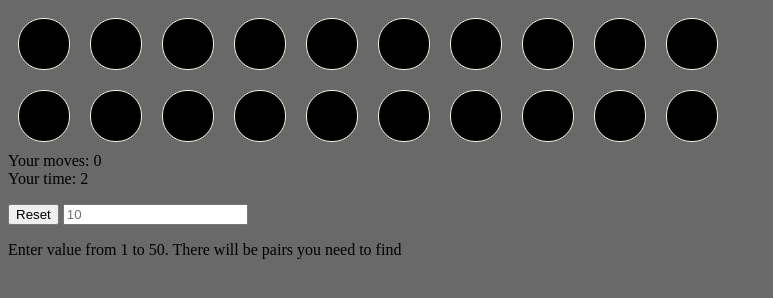
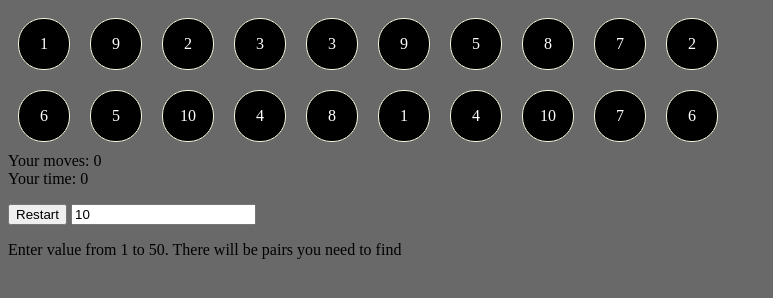
Before and after one commit to Promtis/My-place, a plain HTML site: page yes.html in a window 1280 px wide. Both pictures are taken after a click on the button "Start". Shown: the whole page, without its empty margins (0-773 px from the left). Drawn offline with Linux system fonts and the light colour scheme.

Commit message:
Making timer counting delay

```diff
--- a/script.js
+++ b/script.js
@@ -84,7 +84,8 @@ const shuffle = (array) => {
 
 
 const doReset = () => {
-    timer.start();
+    timer.stop();
+    elementTime.innerText = 0;
 
     Tokens.length = 0;
 
@@ -116,16 +117,17 @@ const doReset = () => {
         Tokens[i + pairCount].setValue(i + 1);
     }
 
-    for (const token of Tokens){
-        token.setStarting();
-        token.setNormal();
-    }
-
+    setTimeout(() => {
+        for (const token of Tokens){
+            token.setNormal();
+        }
+        timer.start();
+    }, 3000);
     moves = 0;
     done.length = 0;
     elementTotal.innerText = moves;
     elementStart = document.getElementById("resButton");
-    elementStart.innerText="Reset";
+    elementStart.innerText="Restart";
 
 
 }
--- a/style.css
+++ b/style.css
@@ -20,6 +20,7 @@ body{
     margin: 10px;
     transition: background-color 1s;
     cursor: pointer;
+    transition: 1s
 }
 .normal {
     background-color: black;
--- a/timer.js
+++ b/timer.js
@@ -4,8 +4,8 @@ const createTimer = elementTime => {
 
     const start = () => {
       //if (!interval){
-        clearInterval(interval);
-        interval = null;
+      clearInterval(interval);
+      interval = null;
       seconds = 0;
       elementTime.innerText = 0;
       interval = setInterval(tick, 1000);
--- a/yes.html
+++ b/yes.html
@@ -30,7 +30,7 @@
    </button>
 
 <script src="script.js"></script>
-<input type="number" min="0" step="1" id="pairCount" placeholder="10"/>
+<input type="number" min="0" step="1" id="pairCount" placeholder="10" value="10"/>
 <div>Enter value from 1 to 50. There will be pairs you need to find</div>
 </body>
 
```
